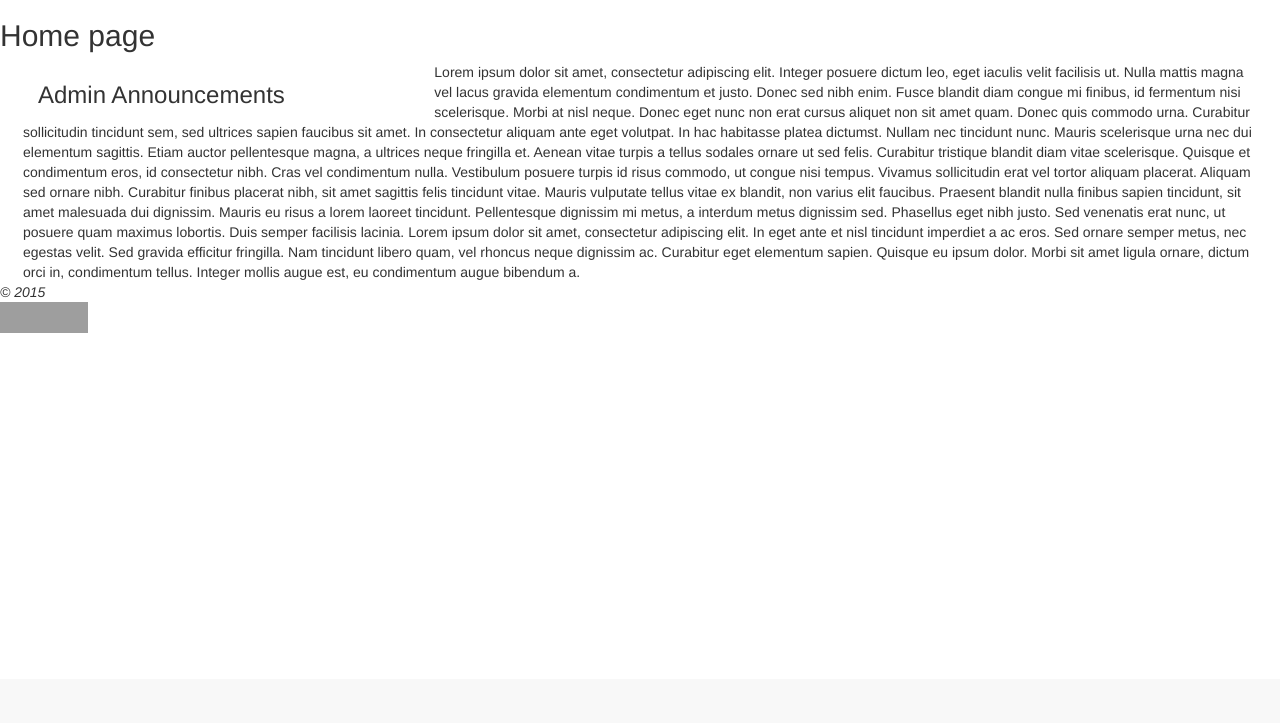
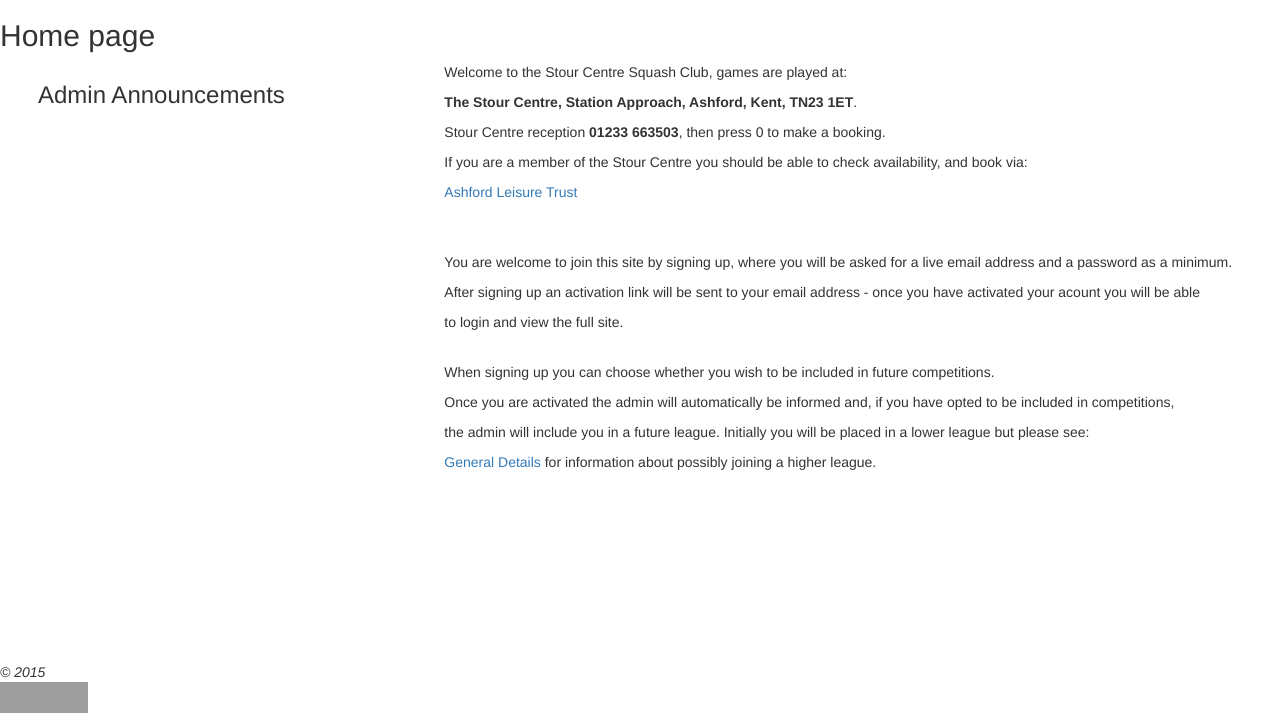
Before and after one commit to Hari96/stour-squashclub, a CodeIgniter app: page /database/pages/home_view in a window 1280 px wide. Shown: the part 121-844 px from the top of the page. Before the commit the page ends 454 px from the top, so only its background shows below. Run offline with CodeIgniter, Linux system fonts and the light colour scheme; data that the repository does not hold is empty; grey boxes are pictures that could not be loaded.

Commit message:
Added text to home page

```diff
--- a/application/views/pages/home.php
+++ b/application/views/pages/home.php
@@ -41,7 +41,7 @@
 <h2>Home page</h2>
 <div class="container-fluid">
 <div class="row spacing-sides">
-  <div class="col-md-4 table-responsive">
+  <div class="col-md-4 table-responsive scroll">
     <h3>Admin Announcements</h3>
       <?php echo form_open('');
       foreach ($announcements as $announcement):
@@ -54,12 +54,19 @@
       <?php endforeach; echo form_close(); ?>
   </div>
   <div class="col-mod-8">
-    Lorem ipsum dolor sit amet, consectetur adipiscing elit. Integer posuere dictum leo, eget iaculis velit facilisis ut. Nulla mattis magna vel lacus gravida elementum condimentum et justo. Donec sed nibh enim. Fusce blandit diam congue mi finibus, id fermentum nisi scelerisque. Morbi at nisl neque. Donec eget nunc non erat cursus aliquet non sit amet quam. Donec quis commodo urna. Curabitur sollicitudin tincidunt sem, sed ultrices sapien faucibus sit amet. In consectetur aliquam ante eget volutpat. In hac habitasse platea dictumst. Nullam nec tincidunt nunc. Mauris scelerisque urna nec dui elementum sagittis.
-
-Etiam auctor pellentesque magna, a ultrices neque fringilla et. Aenean vitae turpis a tellus sodales ornare ut sed felis. Curabitur tristique blandit diam vitae scelerisque. Quisque et condimentum eros, id consectetur nibh. Cras vel condimentum nulla. Vestibulum posuere turpis id risus commodo, ut congue nisi tempus. Vivamus sollicitudin erat vel tortor aliquam placerat. Aliquam sed ornare nibh. Curabitur finibus placerat nibh, sit amet sagittis felis tincidunt vitae. Mauris vulputate tellus vitae ex blandit, non varius elit faucibus.
-
-Praesent blandit nulla finibus sapien tincidunt, sit amet malesuada dui dignissim. Mauris eu risus a lorem laoreet tincidunt. Pellentesque dignissim mi metus, a interdum metus dignissim sed. Phasellus eget nibh justo. Sed venenatis erat nunc, ut posuere quam maximus lobortis. Duis semper facilisis lacinia. Lorem ipsum dolor sit amet, consectetur adipiscing elit. In eget ante et nisl tincidunt imperdiet a ac eros. Sed ornare semper metus, nec egestas velit. Sed gravida efficitur fringilla. Nam tincidunt libero quam, vel rhoncus neque dignissim ac. Curabitur eget elementum sapien. Quisque eu ipsum dolor. Morbi sit amet ligula ornare, dictum orci in, condimentum tellus. Integer mollis augue est, eu condimentum augue bibendum a.
-
+    <p>Welcome to the Stour Centre Squash Club, games are played at:</p>
+    <p><strong>The Stour Centre, Station Approach, Ashford, Kent, TN23 1ET</strong>.</p>
+    <p>Stour Centre reception <strong>01233 663503</strong>, then press 0 to make a booking.</p>
+    <p>If you are a member of the Stour Centre you should be able to check availability, and book via:</p><p> <a href="https://ashfordleisuretrust.leisurecloud.net/Connect/mrmlogin.aspx">Ashford Leisure Trust</a></p>
+    <br><br>
+    <p>You are welcome to join this site by signing up, where you will be asked for a live email address and a password as a minimum.</p>
+    <p>After signing up an activation link will be sent to your email address - once you have activated your acount you will be able</p>
+    <p>to login and view the full site.</p>
+    <br>
+    <p>When signing up you can choose whether you wish to be included in future competitions.</p>
+    <p>Once you are activated the admin will automatically be informed and, if you have opted to be included in competitions,</p>
+    <p>the admin will include you in a future league. Initially you will be placed in a lower league but please see:</p>
+    <p><a href="<?php echo base_url(); ?>pages/view/details">General Details</a> for information about possibly joining a higher league.</p>
   </div>
 </div>
 </div>
--- a/assets/css/custom.css
+++ b/assets/css/custom.css
@@ -85,3 +85,8 @@ table, th, td {
   height: 4px;
   width: 90%;
 }
+.scroll {
+  height: 600px;
+  overflow: scroll;
+  margin-right: 10px;
+}
```
